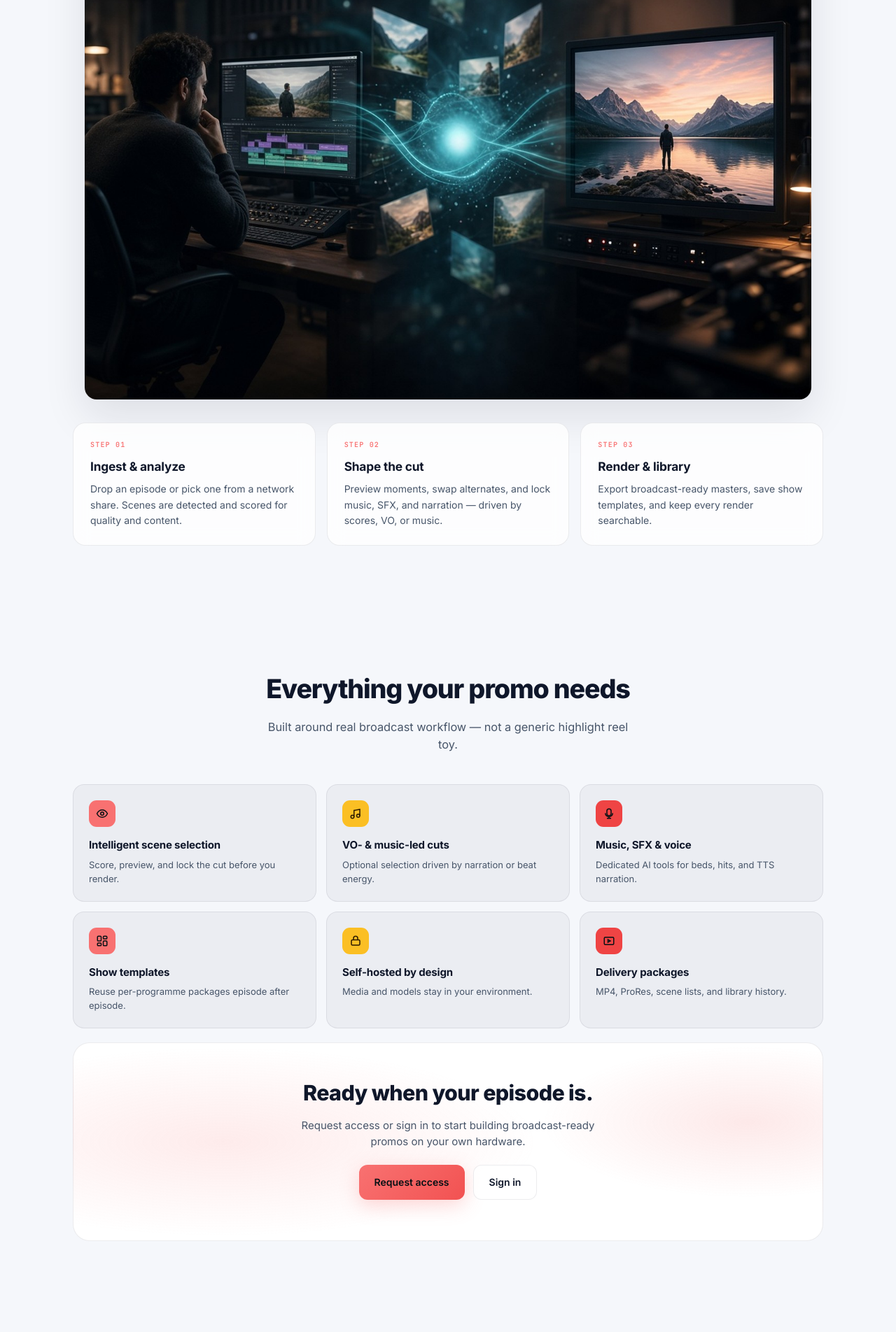
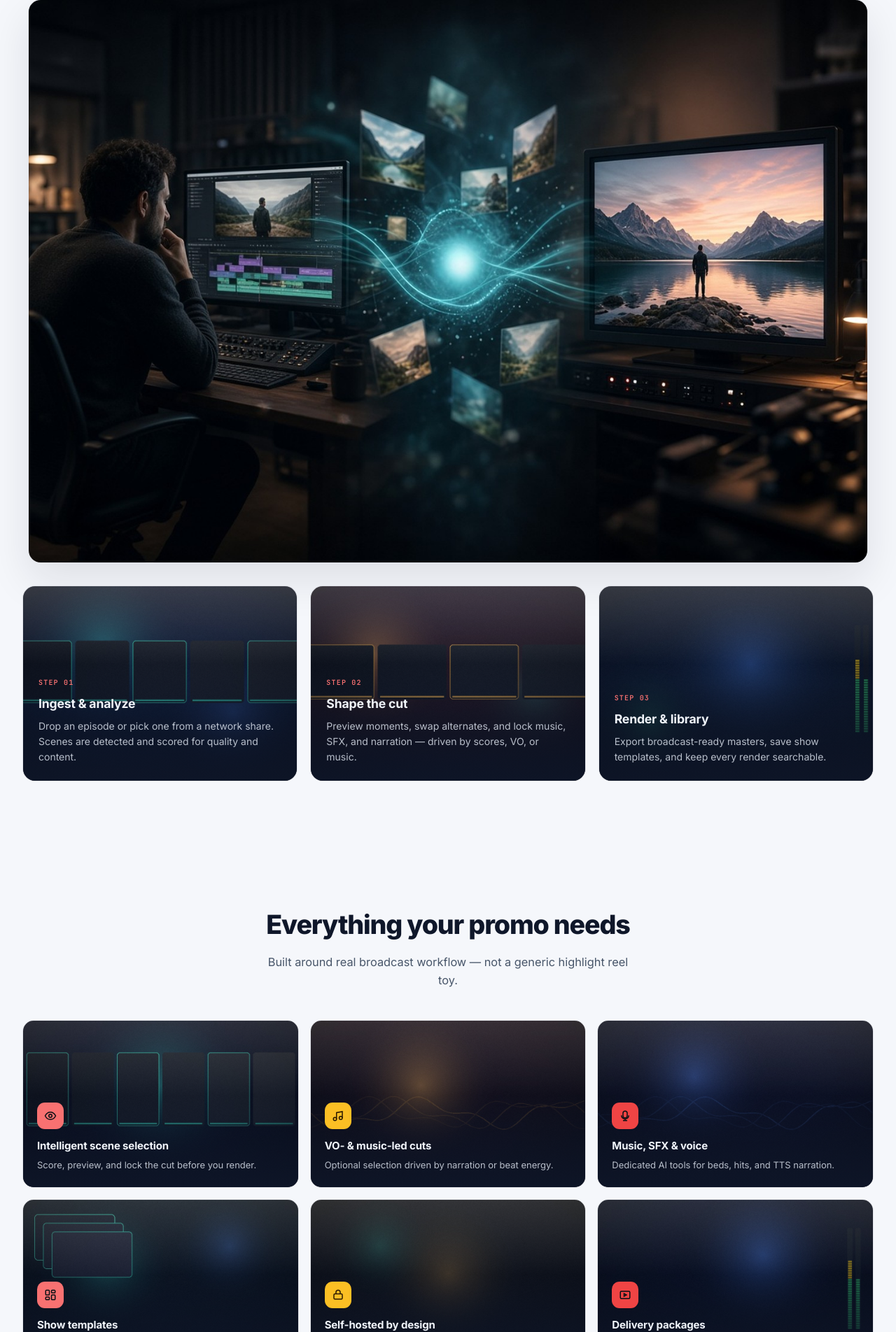
Before and after one commit to junleynes/eyan, a Flask app: page / in a window 1280 px wide. Shown: the part 1720-3624 px from the top of the page at 70% size. Run offline with Flask 3, Linux system fonts and the light colour scheme; parts of the project's set-up code (start-up, migrations or seed data) failed here and were passed over; some libraries are stand-ins or nearby versions.

Commit message:
Widen landing layout for large displays; image backgrounds on steps and features
- Content max-width scales up on 1600px+ and 1920px screens
- Larger hero and process imagery
- Step and feature cards use full-bleed background images with readable overlays

```diff
--- a/templates/landing.html
+++ b/templates/landing.html
@@ -71,7 +71,13 @@ button,input{font:inherit}
     radial-gradient(ellipse 40% 30% at 10% 40%, color-mix(in srgb,var(--amber) 8%,transparent), transparent 45%);
 }
 
-.wrap{max-width:1120px;margin:0 auto;padding:0 24px}
+.wrap{max-width:1320px;margin:0 auto;padding:0 32px}
+@media (min-width:1600px){
+  .wrap{max-width:1480px;padding:0 40px}
+}
+@media (min-width:1920px){
+  .wrap{max-width:1600px;padding:0 48px}
+}
 .nav{
   display:flex;align-items:center;justify-content:space-between;
   padding:16px 0;position:sticky;top:0;z-index:30;
@@ -121,16 +127,16 @@ button,input{font:inherit}
   box-shadow:0 0 10px var(--teal)
 }
 .hero h1{
-  margin:0 auto 18px;max-width:16ch;
-  font-size:clamp(2.6rem,6.5vw,4rem);font-weight:800;letter-spacing:-.035em;line-height:1.05
+  margin:0 auto 18px;max-width:18ch;
+  font-size:clamp(2.6rem,5.5vw,4.25rem);font-weight:800;letter-spacing:-.035em;line-height:1.05
 }
 .hero h1 span{
   background:linear-gradient(120deg,var(--teal) 0%,var(--blue) 70%);
   -webkit-background-clip:text;background-clip:text;color:transparent
 }
 .hero-lead{
-  margin:0 auto 32px;max-width:36rem;
-  font-size:1.1rem;color:var(--ink-soft);line-height:1.7;font-weight:400
+  margin:0 auto 32px;max-width:40rem;
+  font-size:1.12rem;color:var(--ink-soft);line-height:1.7;font-weight:400
 }
 .hero-cta{display:flex;justify-content:center;gap:12px;flex-wrap:wrap;margin-bottom:10px}
 .btn{
@@ -156,7 +162,10 @@ button,input{font:inherit}
 .hero-note{font-size:12px;color:var(--muted);margin:6px 0 0}
 
 .hero-shot{
-  margin:48px auto 0;max-width:900px;position:relative
+  margin:48px auto 0;max-width:1120px;position:relative
+}
+@media (min-width:1600px){
+  .hero-shot{max-width:1280px}
 }
 .hero-shot::before{
   content:'';position:absolute;inset:-2% -4% auto;height:40%;
@@ -241,49 +250,84 @@ button,input{font:inherit}
   text-align:center;max-width:34rem;margin:0 auto 44px;color:var(--ink-soft);font-size:1.02rem
 }
 
-.how-visual{margin:0 auto 32px;max-width:1040px;position:relative}
+.how-visual{margin:0 auto 32px;max-width:1200px;position:relative}
+@media (min-width:1600px){
+  .how-visual{max-width:1360px}
+}
 .how-visual img{
   display:block;width:100%;height:auto;border-radius:18px;
   border:1px solid var(--line);box-shadow:var(--shadow)
 }
 .how-grid{
+  display:grid;grid-template-columns:repeat(3,minmax(0,1fr));gap:18px
+}
+.how-card{
+  position:relative;overflow:hidden;
+  border-radius:18px;border:1px solid var(--line);
+  min-height:280px;
+  display:flex;flex-direction:column;justify-content:flex-end;
+  transition:border-color .2s,transform .2s,box-shadow .2s
+}
+.how-card:hover{border-color:color-mix(in srgb,var(--teal) 35%,transparent);transform:translateY(-3px);box-shadow:var(--shadow)}
+.how-card-bg{
+  position:absolute;inset:0;
+  background-size:cover;background-position:center;
+  transition:transform .35s ease
+}
+.how-card:hover .how-card-bg{transform:scale(1.04)}
+.how-card-bg::after{
+  content:'';position:absolute;inset:0;
+  background:linear-gradient(180deg, rgba(7,11,20,.15) 0%, rgba(7,11,20,.55) 45%, rgba(7,11,20,.92) 100%)
+}
+[data-theme="light"] .how-card-bg::after{
+  background:linear-gradient(180deg, rgba(255,255,255,.2) 0%, rgba(15,23,42,.35) 40%, rgba(15,23,42,.88) 100%)
+}
+.how-card-body{position:relative;z-index:1;padding:22px 22px 24px}
+.how-step{
+  font:600 10px 'JetBrains Mono',monospace;letter-spacing:.12em;text-transform:uppercase;
+  color:var(--teal);margin-bottom:10px
+}
+.how-card h3{margin:0 0 8px;font-size:1.1rem;font-weight:700;letter-spacing:-.01em;color:#f0f4fa}
+.how-card p{margin:0;font-size:14px;color:rgba(232,238,248,.78);line-height:1.55}
+
+.features{
   display:grid;grid-template-columns:repeat(3,minmax(0,1fr));gap:16px
 }
-.how-card{
-  padding:24px;border-radius:18px;border:1px solid var(--line);
-  background:var(--card);backdrop-filter:blur(12px);
-  transition:border-color .2s,transform .2s
-}
-.how-card:hover{border-color:color-mix(in srgb,var(--teal) 30%,transparent);transform:translateY(-2px)}
-.how-step{
-  font:600 10px 'JetBrains Mono',monospace;letter-spacing:.12em;text-transform:uppercase;
-  color:var(--teal);margin-bottom:12px
-}
-.how-card h3{margin:0 0 8px;font-size:1.08rem;font-weight:700;letter-spacing:-.01em}
-.how-card p{margin:0;font-size:14px;color:var(--ink-soft);line-height:1.6}
-
-.features{
-  display:grid;grid-template-columns:repeat(3,minmax(0,1fr));gap:14px
-}
 .feature{
-  padding:22px;border-radius:16px;border:1px solid var(--line);
-  background:var(--soft);
-  transition:background .2s,border-color .2s,transform .2s
+  position:relative;overflow:hidden;
+  border-radius:16px;border:1px solid var(--line);
+  min-height:240px;
+  display:flex;flex-direction:column;justify-content:flex-end;
+  transition:border-color .2s,transform .2s,box-shadow .2s
 }
 .feature:hover{
-  background:var(--card);border-color:color-mix(in srgb,var(--blue) 25%,transparent);
-  transform:translateY(-2px)
+  border-color:color-mix(in srgb,var(--blue) 30%,transparent);
+  transform:translateY(-3px);box-shadow:var(--shadow)
 }
+.feature-bg{
+  position:absolute;inset:0;
+  background-size:cover;background-position:center;
+  transition:transform .35s ease
+}
+.feature:hover .feature-bg{transform:scale(1.04)}
+.feature-bg::after{
+  content:'';position:absolute;inset:0;
+  background:linear-gradient(180deg, rgba(7,11,20,.2) 0%, rgba(7,11,20,.62) 50%, rgba(7,11,20,.94) 100%)
+}
+[data-theme="light"] .feature-bg::after{
+  background:linear-gradient(180deg, rgba(255,255,255,.15) 0%, rgba(15,23,42,.4) 45%, rgba(15,23,42,.9) 100%)
+}
+.feature-body{position:relative;z-index:1;padding:20px 20px 22px}
 .feature .num{
   width:38px;height:38px;border-radius:11px;display:flex;align-items:center;justify-content:center;
-  margin-bottom:14px;color:#061014
+  margin-bottom:12px;color:#061014
 }
 .feature .num svg{width:18px;height:18px}
 .feature .num.c-teal{background:var(--teal)}
 .feature .num.c-amber{background:var(--amber);color:#2a1900}
 .feature .num.c-blue{background:var(--blue)}
-.feature h3{margin:0 0 6px;font-size:15px;font-weight:650;letter-spacing:-.01em}
-.feature p{margin:0;font-size:13px;color:var(--ink-soft);line-height:1.55}
+.feature h3{margin:0 0 6px;font-size:15px;font-weight:650;letter-spacing:-.01em;color:#f0f4fa}
+.feature p{margin:0;font-size:13px;color:rgba(232,238,248,.78);line-height:1.55}
 
 .cta-band{
   margin:20px 0 0;padding:48px 36px;border-radius:24px;
@@ -418,19 +462,28 @@ footer{
     </div>
     <div class="how-grid">
       <article class="how-card">
+        <div class="how-card-bg" style="background-image:url('/static/landing-step-1.jpg')"></div>
+        <div class="how-card-body">
           <div class="how-step">Step 01</div>
           <h3>Ingest &amp; analyze</h3>
           <p>Drop an episode or pick one from a network share. Scenes are detected and scored for quality and content.</p>
+        </div>
       </article>
       <article class="how-card">
+        <div class="how-card-bg" style="background-image:url('/static/landing-step-2.jpg')"></div>
+        <div class="how-card-body">
           <div class="how-step">Step 02</div>
           <h3>Shape the cut</h3>
           <p>Preview moments, swap alternates, and lock music, SFX, and narration — driven by scores, VO, or music.</p>
+        </div>
       </article>
       <article class="how-card">
+        <div class="how-card-bg" style="background-image:url('/static/landing-step-3.jpg')"></div>
+        <div class="how-card-body">
           <div class="how-step">Step 03</div>
           <h3>Render &amp; library</h3>
           <p>Export broadcast-ready masters, save show templates, and keep every render searchable.</p>
+        </div>
       </article>
     </div>
   </section>
@@ -439,12 +492,54 @@ footer{
     <h2 class="section-title">Everything your promo needs</h2>
     <p class="section-sub">Built around real broadcast workflow — not a generic highlight reel toy.</p>
     <div class="features">
-      <article class="feature"><div class="num c-teal"><svg viewBox="0 0 24 24" fill="none" stroke="currentColor" stroke-width="2"><path d="M2 12s3.5-7 10-7 10 7 10 7-3.5 7-10 7S2 12 2 12z"/><circle cx="12" cy="12" r="3"/></svg></div><h3>Intelligent scene selection</h3><p>Score, preview, and lock the cut before you render.</p></article>
-      <article class="feature"><div class="num c-amber"><svg viewBox="0 0 24 24" fill="none" stroke="currentColor" stroke-width="2"><path d="M9 18V6l11-2v12"/><circle cx="6" cy="18" r="3"/><circle cx="17" cy="16" r="3"/></svg></div><h3>VO- &amp; music-led cuts</h3><p>Optional selection driven by narration or beat energy.</p></article>
-      <article class="feature"><div class="num c-blue"><svg viewBox="0 0 24 24" fill="none" stroke="currentColor" stroke-width="2"><path d="M12 3a4 4 0 0 1 4 4v5a4 4 0 0 1-8 0V7a4 4 0 0 1 4-4z"/><path d="M5 11a7 7 0 0 0 14 0"/><path d="M12 18v3"/><path d="M8 21h8"/></svg></div><h3>Music, SFX &amp; voice</h3><p>Dedicated AI tools for beds, hits, and TTS narration.</p></article>
-      <article class="feature"><div class="num c-teal"><svg viewBox="0 0 24 24" fill="none" stroke="currentColor" stroke-width="2"><rect x="3" y="3" width="7" height="9" rx="1.5"/><rect x="14" y="3" width="7" height="5" rx="1.5"/><rect x="14" y="12" width="7" height="9" rx="1.5"/><rect x="3" y="16" width="7" height="5" rx="1.5"/></svg></div><h3>Show templates</h3><p>Reuse per-programme packages episode after episode.</p></article>
-      <article class="feature"><div class="num c-amber"><svg viewBox="0 0 24 24" fill="none" stroke="currentColor" stroke-width="2"><rect x="4" y="10" width="16" height="10" rx="2"/><path d="M8 10V7a4 4 0 0 1 8 0v3"/></svg></div><h3>Self-hosted by design</h3><p>Media and models stay in your environment.</p></article>
-      <article class="feature"><div class="num c-blue"><svg viewBox="0 0 24 24" fill="none" stroke="currentColor" stroke-width="2"><rect x="3" y="5" width="18" height="14" rx="2"/><path d="M10 9.5v5l4.5-2.5L10 9.5z"/></svg></div><h3>Delivery packages</h3><p>MP4, ProRes, scene lists, and library history.</p></article>
+      <article class="feature">
+        <div class="feature-bg" style="background-image:url('/static/landing-feat-1.jpg')"></div>
+        <div class="feature-body">
+          <div class="num c-teal"><svg viewBox="0 0 24 24" fill="none" stroke="currentColor" stroke-width="2"><path d="M2 12s3.5-7 10-7 10 7 10 7-3.5 7-10 7S2 12 2 12z"/><circle cx="12" cy="12" r="3"/></svg></div>
+          <h3>Intelligent scene selection</h3>
+          <p>Score, preview, and lock the cut before you render.</p>
+        </div>
+      </article>
+      <article class="feature">
+        <div class="feature-bg" style="background-image:url('/static/landing-feat-2.jpg')"></div>
+        <div class="feature-body">
+          <div class="num c-amber"><svg viewBox="0 0 24 24" fill="none" stroke="currentColor" stroke-width="2"><path d="M9 18V6l11-2v12"/><circle cx="6" cy="18" r="3"/><circle cx="17" cy="16" r="3"/></svg></div>
+          <h3>VO- &amp; music-led cuts</h3>
+          <p>Optional selection driven by narration or beat energy.</p>
+        </div>
+      </article>
+      <article class="feature">
+        <div class="feature-bg" style="background-image:url('/static/landing-feat-3.jpg')"></div>
+        <div class="feature-body">
+          <div class="num c-blue"><svg viewBox="0 0 24 24" fill="none" stroke="currentColor" stroke-width="2"><path d="M12 3a4 4 0 0 1 4 4v5a4 4 0 0 1-8 0V7a4 4 0 0 1 4-4z"/><path d="M5 11a7 7 0 0 0 14 0"/><path d="M12 18v3"/><path d="M8 21h8"/></svg></div>
+          <h3>Music, SFX &amp; voice</h3>
+          <p>Dedicated AI tools for beds, hits, and TTS narration.</p>
+        </div>
+      </article>
+      <article class="feature">
+        <div class="feature-bg" style="background-image:url('/static/landing-feat-4.jpg')"></div>
+        <div class="feature-body">
+          <div class="num c-teal"><svg viewBox="0 0 24 24" fill="none" stroke="currentColor" stroke-width="2"><rect x="3" y="3" width="7" height="9" rx="1.5"/><rect x="14" y="3" width="7" height="5" rx="1.5"/><rect x="14" y="12" width="7" height="9" rx="1.5"/><rect x="3" y="16" width="7" height="5" rx="1.5"/></svg></div>
+          <h3>Show templates</h3>
+          <p>Reuse per-programme packages episode after episode.</p>
+        </div>
+      </article>
+      <article class="feature">
+        <div class="feature-bg" style="background-image:url('/static/landing-feat-5.jpg')"></div>
+        <div class="feature-body">
+          <div class="num c-amber"><svg viewBox="0 0 24 24" fill="none" stroke="currentColor" stroke-width="2"><rect x="4" y="10" width="16" height="10" rx="2"/><path d="M8 10V7a4 4 0 0 1 8 0v3"/></svg></div>
+          <h3>Self-hosted by design</h3>
+          <p>Media and models stay in your environment.</p>
+        </div>
+      </article>
+      <article class="feature">
+        <div class="feature-bg" style="background-image:url('/static/landing-feat-6.jpg')"></div>
+        <div class="feature-body">
+          <div class="num c-blue"><svg viewBox="0 0 24 24" fill="none" stroke="currentColor" stroke-width="2"><rect x="3" y="5" width="18" height="14" rx="2"/><path d="M10 9.5v5l4.5-2.5L10 9.5z"/></svg></div>
+          <h3>Delivery packages</h3>
+          <p>MP4, ProRes, scene lists, and library history.</p>
+        </div>
+      </article>
     </div>
 
     <div class="cta-band">
```
Also changed, not shown: static/landing-feat-1.jpg (added), static/landing-feat-2.jpg (added), static/landing-feat-3.jpg (added), static/landing-feat-4.jpg (added), static/landing-feat-5.jpg (added), static/landing-feat-6.jpg (added), static/landing-step-1.jpg (added), static/landing-step-2.jpg (added), static/landing-step-3.jpg (added). Lines whose indentation alone changed are shown as unchanged.
